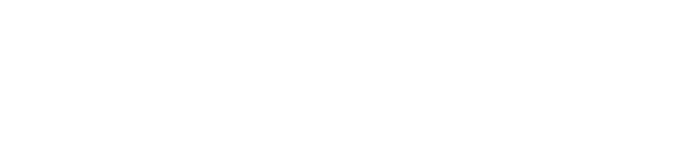
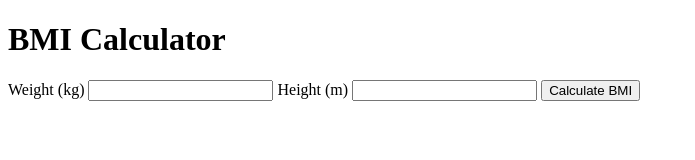
Before and after one commit to emidiovaleretto/rocketseat-bmi-calculator, a plain HTML site: page index.html in a window 1280 px wide. Shown: the whole page, without its empty margins (0-695 px from the left). Drawn offline with Linux system fonts and the light colour scheme.

Commit message:
chore: add core HTML structure

```diff
--- a/index.html
+++ b/index.html
@@ -14,5 +14,17 @@
 <body>
   <script src="./assets/js/script.js"></script>
 </body>
+<main>
+  <div class="container">
+    <h1>BMI Calculator</h1>
+    <form action="/">
+      <label for="weight">Weight (kg)</label>
+      <input type="number" name="weight" id="weight">
+      <label for="height">Height (m)</label>
+      <input type="number" name="height" id="height">
+      <button type="submit" id="submit">Calculate BMI</button>
+    </form>
+  </div>
+</main>
 
 </html>
```
